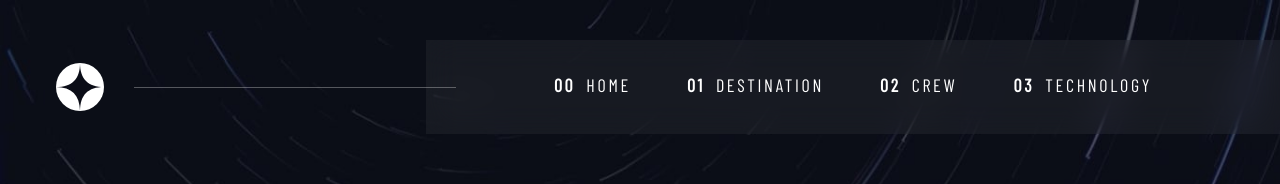
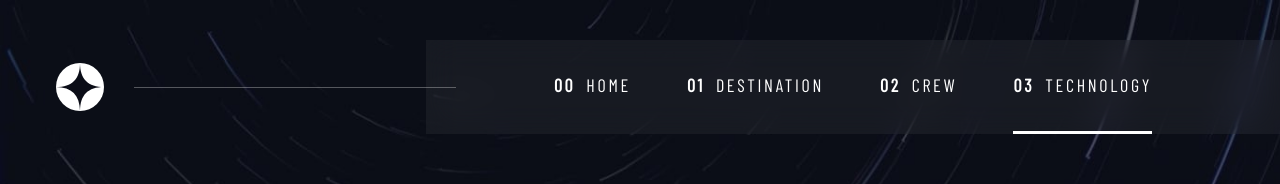
Before and after one commit to wojciechgrochecki/space-tourism, a React (Vite) app: page /technology in a window 1280 px wide. Shown: the top 184 px of the page. Built offline with nearby package versions, Linux system fonts and the light colour scheme; a web font is replaced by a local one.

Commit message:
navigation: add NavLinks to different pages

```diff
--- a/src/components/Navigation.tsx
+++ b/src/components/Navigation.tsx
@@ -2,6 +2,7 @@ import Logo from "../assets/shared/Logo.svg";
 import IconClose from "../assets/shared/icon-close.svg";
 import IconHamburger from "../assets/shared/icon-hamburger.svg";
 import { useState } from "react";
+import { NavLink } from "react-router-dom";
 
 export default function Navigation({}) {
   const [isOpen, setIsOpen] = useState(false);
@@ -25,29 +26,57 @@ export default function Navigation({}) {
           md:static md:h-auto md:w-auto md:translate-x-[0] md:flex-row md:gap-[clamp(1.5rem,5vw,3.5rem)] md:px-[clamp(2rem,10vw,10rem)] md:py-0 md:transition-none
           ${!isOpen && "translate-x-[100%]"}`}
         >
-          <li className="border-b-[3px] border-b-white/0 font-sans-cond uppercase tracking-wider hover:cursor-pointer hover:border-b-white/40 md:py-8">
+          <li className=" font-sans-cond uppercase tracking-wider hover:cursor-pointer  ">
+            <NavLink
+              to="/"
+              className={({ isActive }) => `
+                ${isActive && "!border-b-white"}
+                   block h-full border-b-[3px] border-b-white/0 hover:border-b-white/40 md:py-8`}
+            >
               <span className="mr-[11px] inline-block font-bold md:hidden lg:inline-block">
                 00
               </span>
               Home
+            </NavLink>
           </li>
-          <li className="border-b-[3px] border-b-white/0 font-sans-cond uppercase tracking-wider hover:cursor-pointer hover:border-b-white/40 md:py-8">
+          <li className=" font-sans-cond uppercase tracking-wider hover:cursor-pointer  ">
+            <NavLink
+              to="/destination"
+              className={({ isActive }) => `
+                ${isActive && "!border-b-white"}
+                   block h-full border-b-[3px] border-b-white/0 hover:border-b-white/40 md:py-8`}
+            >
               <span className="mr-[11px] inline-block font-bold md:hidden lg:inline-block">
                 01
               </span>
               Destination
+            </NavLink>
           </li>
-          <li className="border-b-[3px] border-b-white/0 font-sans-cond uppercase tracking-wider hover:cursor-pointer hover:border-b-white/40 md:py-8">
+          <li className=" font-sans-cond uppercase tracking-wider hover:cursor-pointer  ">
+            <NavLink
+              to="/crew"
+              className={({ isActive }) => `
+                ${isActive && "!border-b-white"}
+                   block h-full border-b-[3px] border-b-white/0 hover:border-b-white/40 md:py-8`}
+            >
               <span className="mr-[11px] inline-block font-bold md:hidden lg:inline-block">
                 02
               </span>
               Crew
+            </NavLink>
           </li>
-          <li className="border-b-[3px] border-b-white/0 font-sans-cond uppercase tracking-wider hover:cursor-pointer hover:border-b-white/40 md:py-8">
-            <span className="mr-[11px] inline-block font-bold md:hidden lg:inline-block ">
+          <li className=" font-sans-cond uppercase tracking-wider hover:cursor-pointer  ">
+            <NavLink
+              to="/technology"
+              className={({ isActive }) => `
+                ${isActive && "!border-b-white"}
+                   block h-full border-b-[3px] border-b-white/0 hover:border-b-white/40 md:py-8`}
+            >
+              <span className="mr-[11px] inline-block font-bold md:hidden lg:inline-block">
                 03
               </span>
               Technology
+            </NavLink>
           </li>
         </ul>
       </nav>
```
Lines whose indentation alone changed are shown as unchanged.
